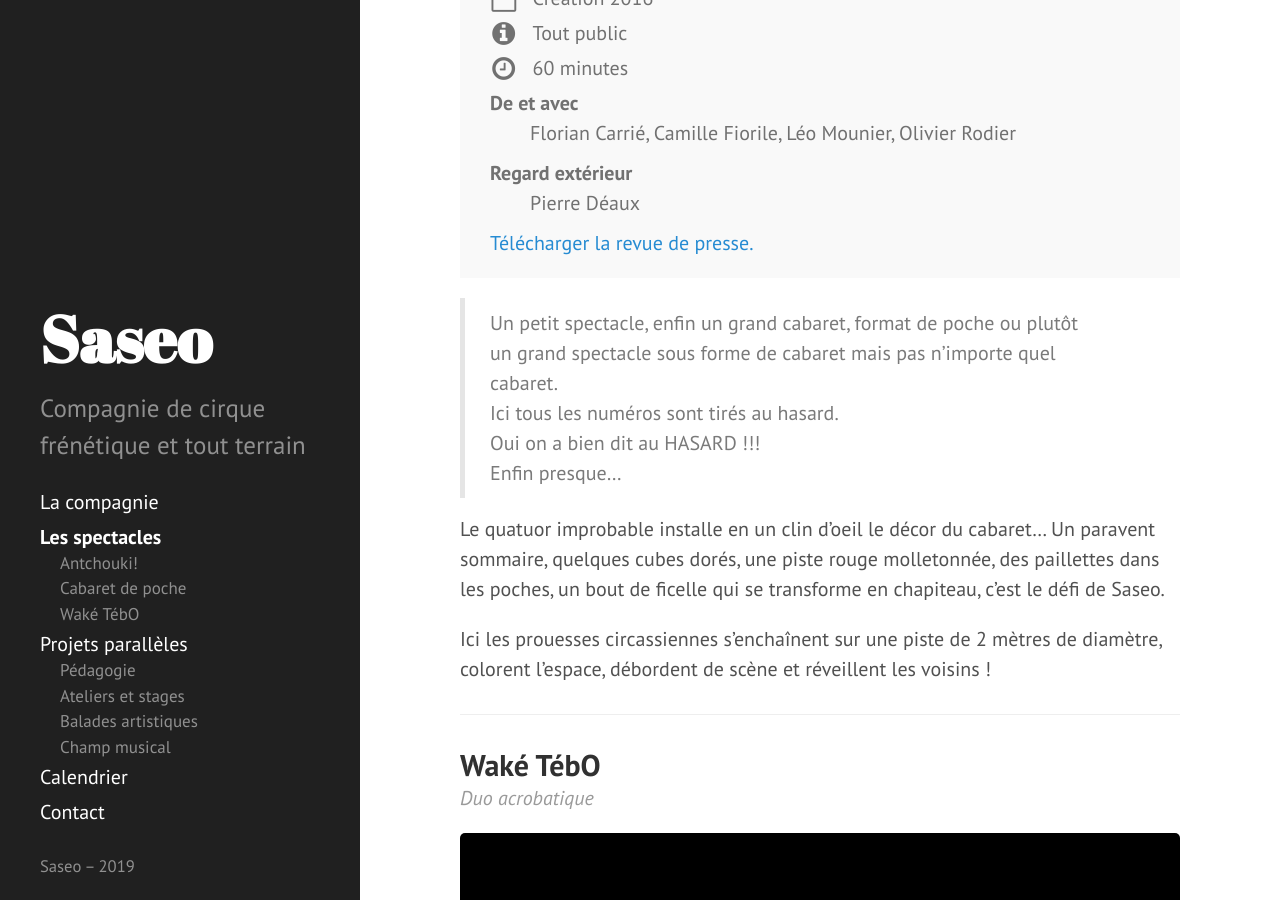
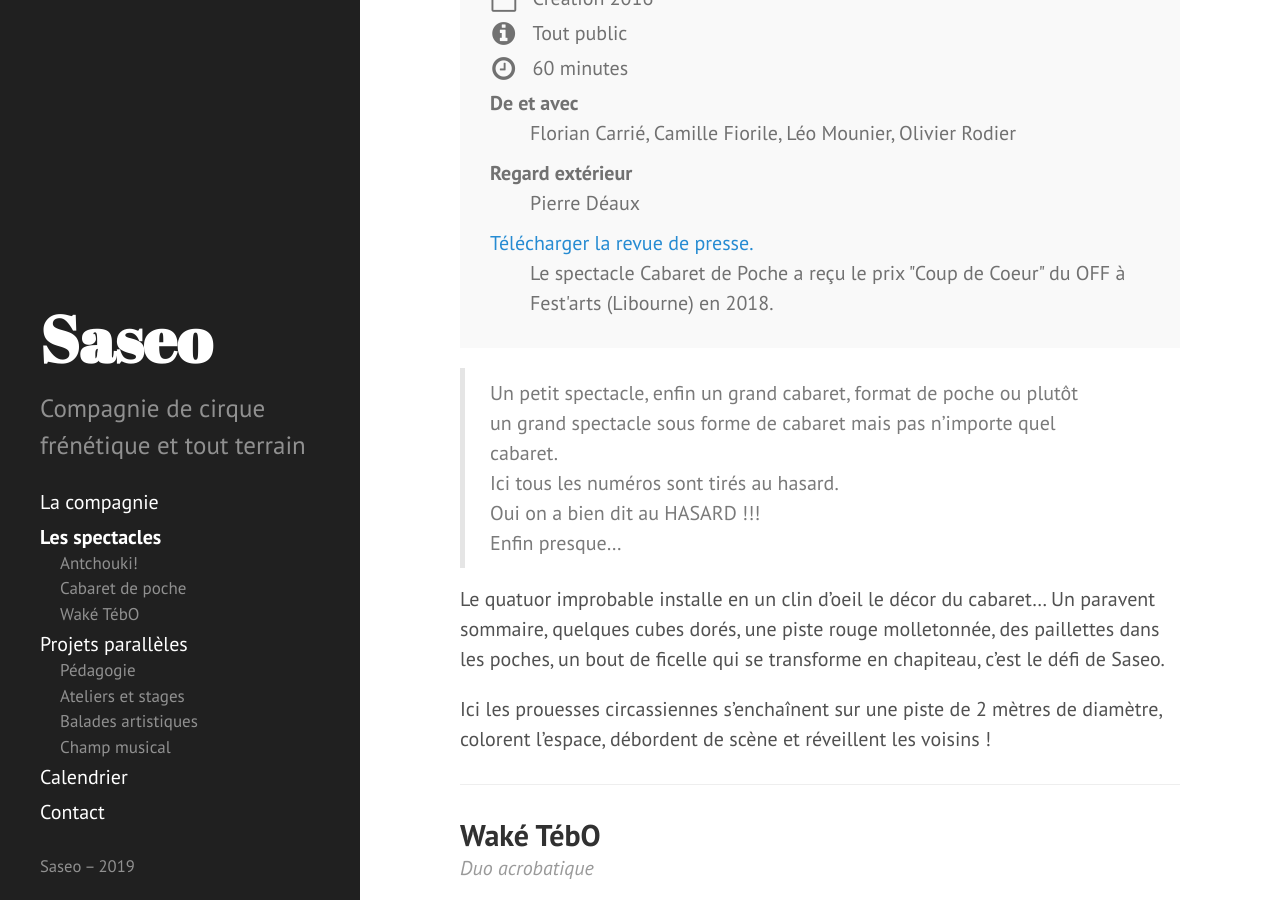
Before and after one commit to rizoom/saseo.org, a Jekyll site: the page built from spectacles.md, in a window 1280 px wide and 900 px high, scrolled down 1860 px. Built offline with Jekyll 4.4.1, drawn with Linux system fonts in a browser that asks for light colours.

Commit message:
Update spectacles.md
Lorraine (phrase : le spectacle cabaret de poche a reçu le prix du OFF "Coup de Coeur" à Fest'arts (Libourne) en 2018.

```diff
--- a/spectacles.md
+++ b/spectacles.md
@@ -63,6 +63,8 @@ parts:
   </dl>
   <div class="mt-2 ml-2 mb-0">
     <a title="Revue de presse Saseo pour Cabaret de Poche" href="/public/pdf/revue-presse-saseo-cabaret-de-poche.pdf" target="_blank">Télécharger la revue de presse.</a>
+
+   <dd>Le spectacle Cabaret de Poche a reçu le prix "Coup de Coeur" du OFF à Fest'arts (Libourne) en 2018.</dd>
   </div>
 
 </div>
```
